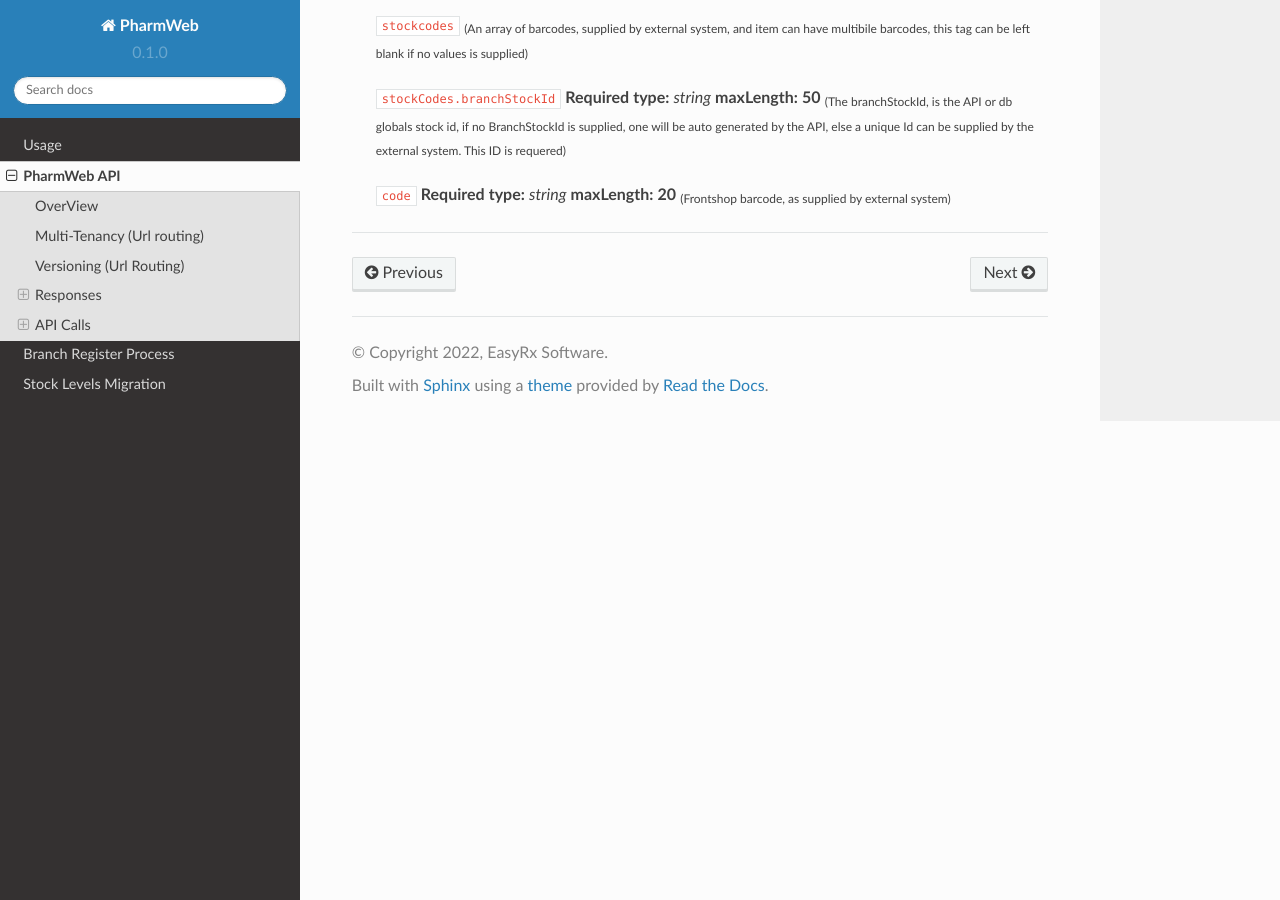
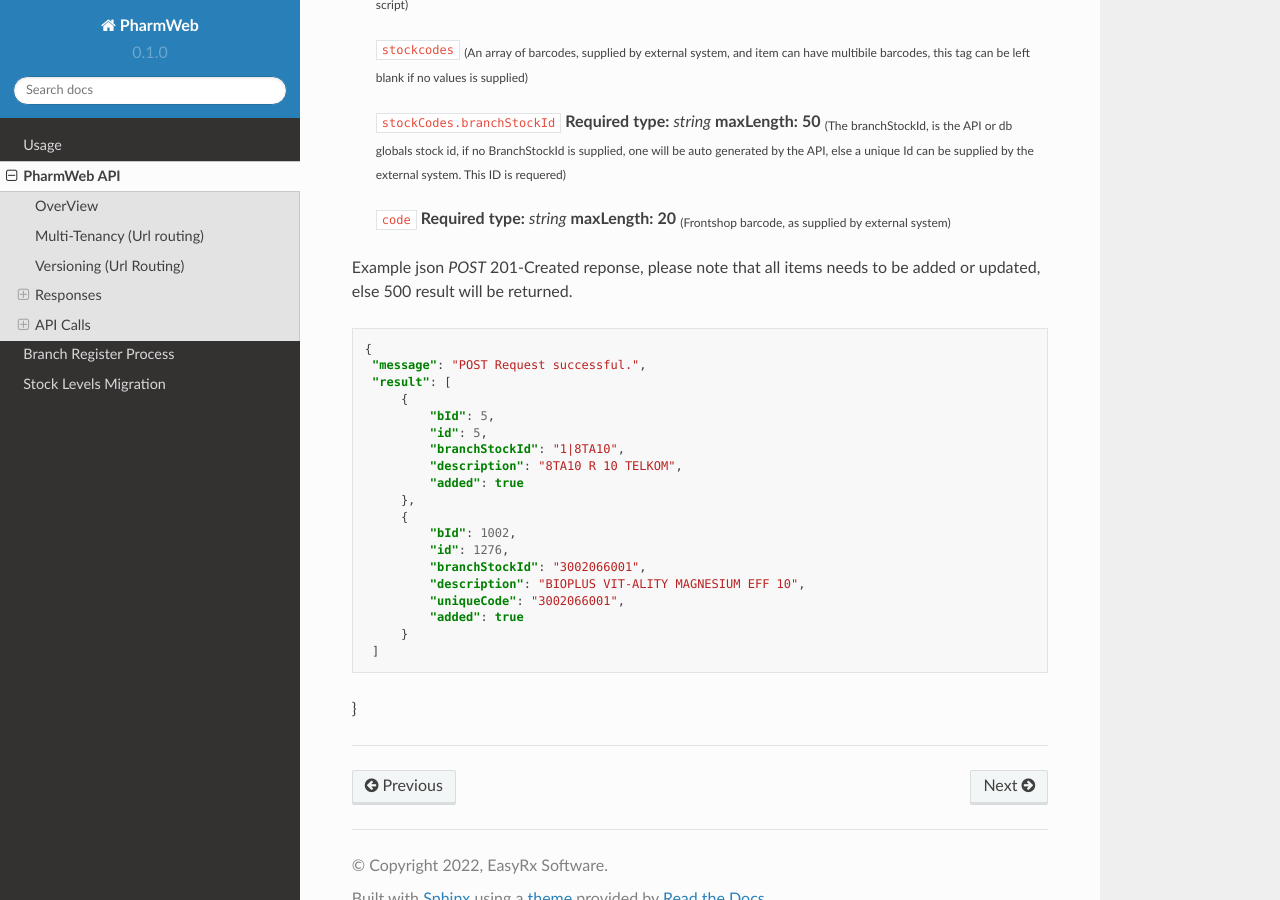
Before and after one commit to Torrafuzar/PharmWebAPI, a Sphinx documentation site: the page built from docs/source/api.rst, in a window 1280 px wide and 900 px high, scrolled down 11928 px. Built offline with Sphinx 7.4.7 and the Read the Docs theme 2.0.0, drawn with Linux system fonts in a browser that asks for light colours; some of the changed text lies outside the part shown.

Commit message:
Update api.rst

```diff
--- a/docs/source/api.rst
+++ b/docs/source/api.rst
@@ -492,9 +492,9 @@ Below is a example json `POST` of 2 items, and FrontShop item and Dispensing ite
     }
 ]
 
-**Required Fields and Infomation**
+**Required Fields**
 
-  ``bid`` **NotRequired** **type:** *string* **maxLength:** **50** :subscript:`(Bid can be item index count or external system stock id)`
+  ``bid`` **Required** **type:** *string* **maxLength:** **50** :subscript:`(Bid can be item index count or external system stock id. must be unique)`
 
 ``branchStockId`` **Required** **type:** *string* **maxLength:** **50** :subscript:`(The branchStockId, is the API or db globals stock id, if no BranchStockId is supplied, one will be auto generated by the API, else a unique Id can be supplied by the external system. This ID is requered)`
 
@@ -528,6 +528,31 @@ Below is a example json `POST` of 2 items, and FrontShop item and Dispensing ite
 
   ``code`` **Required** **type:** *string* **maxLength:** **20** :subscript:`(Frontshop barcode, as supplied by external system)`
 
+Example json `POST` 201-Created reponse, please note that all items needs to be added or updated, else 500 result will be returned.
+
+.. code-block:: json
+
+   {
+    "message": "POST Request successful.",
+    "result": [
+        {
+            "bId": 5,
+            "id": 5,
+            "branchStockId": "1|8TA10",
+            "description": "8TA10 R 10 TELKOM",
+            "added": true
+        },
+        {
+            "bId": 1002,
+            "id": 1276,
+            "branchStockId": "3002066001",
+            "description": "BIOPLUS VIT-ALITY MAGNESIUM EFF 10",
+            "uniqueCode": "3002066001",
+            "added": true
+        }
+    ]
+}
+
 
 
 --------------------------------------------------------------------------------------------------------------------------------------------
```
Also changed, not shown: other parts of docs/source/api.rst (+1 -1 lines).
